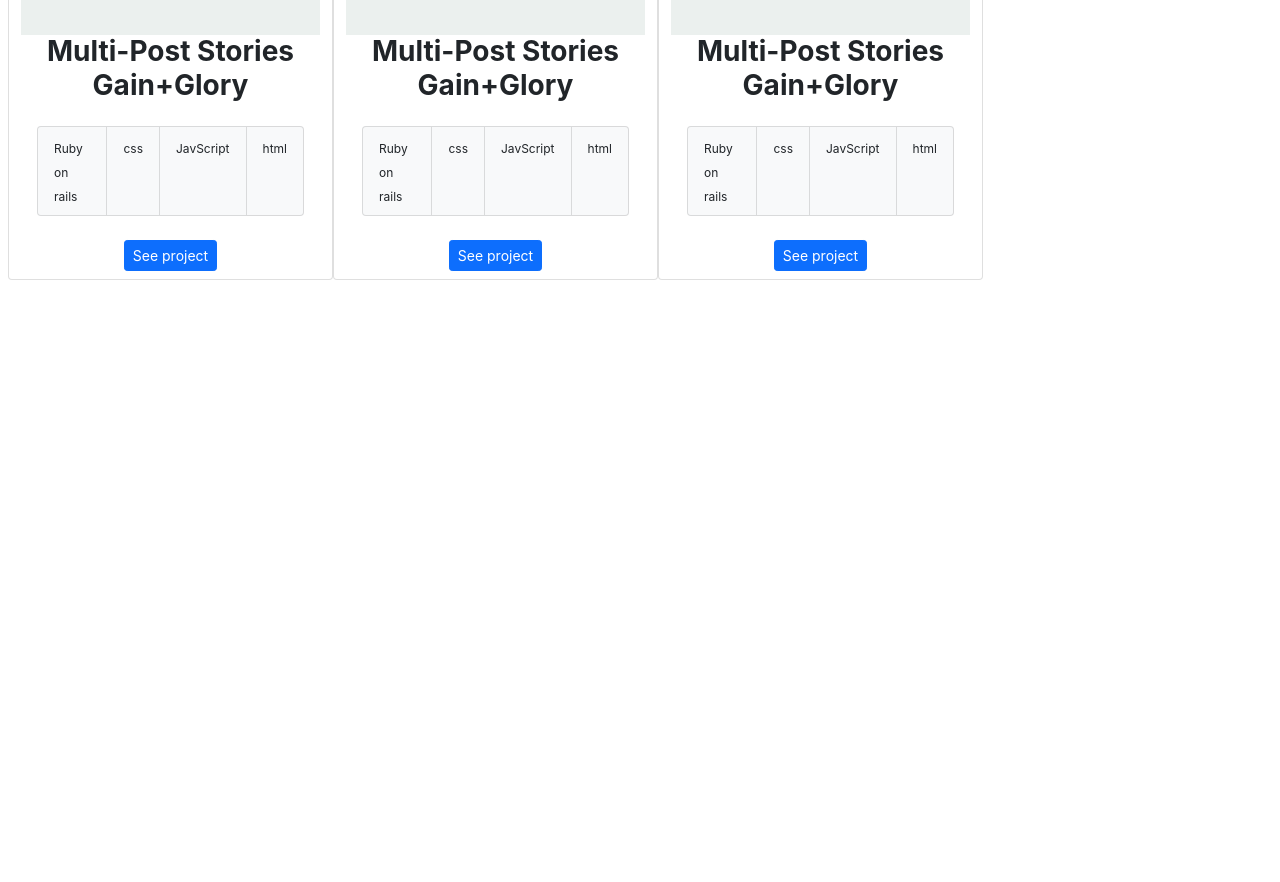
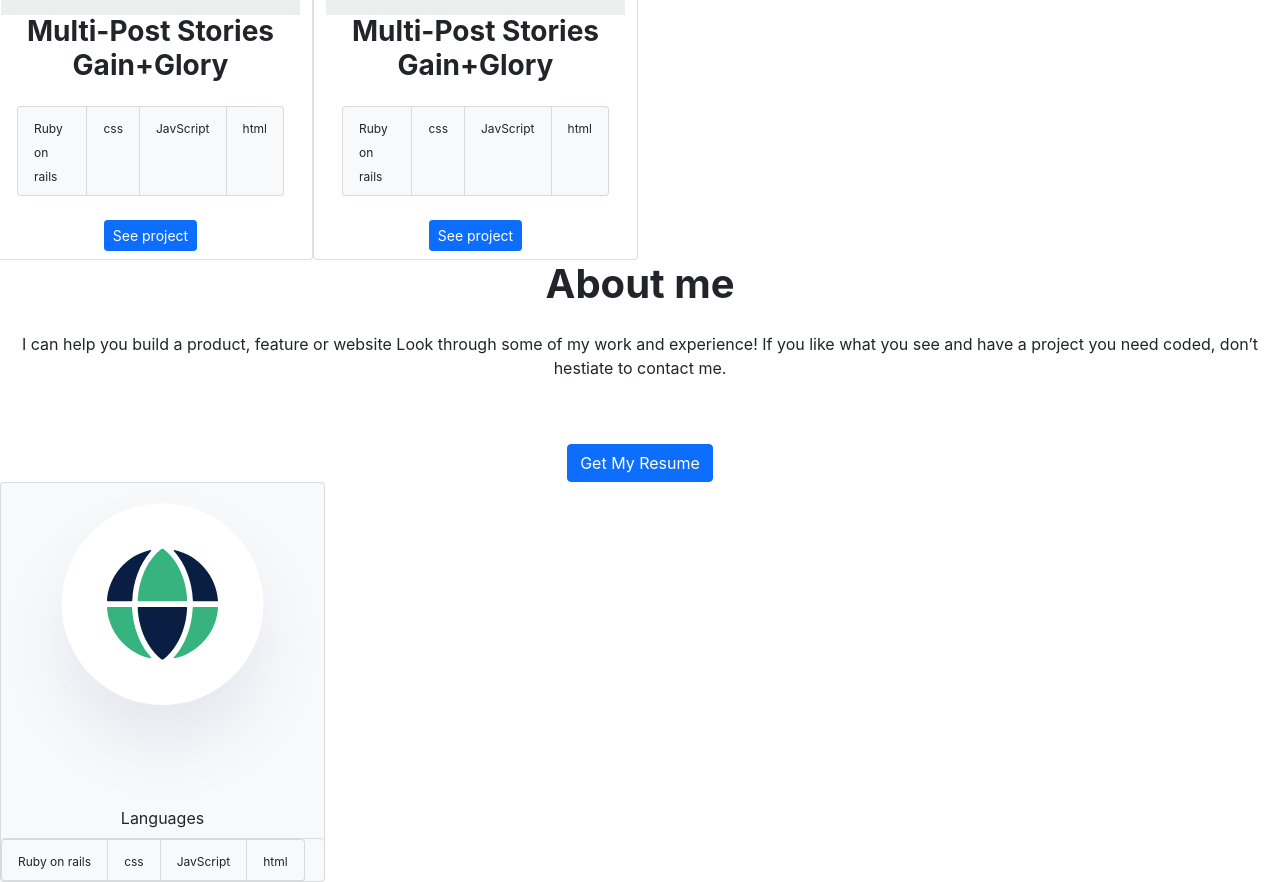
Before and after one commit to rbanos-mv/bootstrap-portfolio, a website: page index.html in a window 1280 px wide. Shown: the part 1662-2544 px from the top of the page. Before the commit the page ends 1962 px from the top, so only its background shows below. Drawn offline with nearby package versions, Linux system fonts and the light colour scheme.

Commit message:
add part of about me section

```diff
--- a/index.html
+++ b/index.html
@@ -97,7 +97,6 @@
         </div>
         <div
           class="row d-flex flex-wrap justify-content-space-between"
-          style="padding: 20px"
         >
           <div class="card col-sm-12 col-md-4 col-lg-4">
             <div class="project-img"></div>
@@ -269,6 +268,43 @@
           </div>
         </div>
       </section>
+
+      <section>
+        <div class="column justify-content-center text-center">
+            <h2 class="h1 text-dark text-center about-me-heading">
+              <strong>About me</strong>
+            </h2>
+            <p class="supporting-text">
+                I can help you build a product, feature or website Look through some
+                of my work and experience! If you like what you see and have a project
+                you need coded, don’t hestiate to contact me.
+              </p>
+              <button type="button" class="btn btn-primary" data-toggle="button" aria-pressed="false">
+                Get My Resume
+              </button>
+          </div>
+
+        <div class="card-container">
+            <div class="card bg-light d-flex column text-center">
+                <img src="./images/icon-languages.svg" alt="Languages Icon" class="card-img-top about-icon">
+                <div class="card-title ">Languages</div>
+                <ul class="list-group list-group-horizontal">
+                    <li class="list-group-item bg-light">
+                      <small>Ruby on rails</small>
+                    </li>
+                    <li class="list-group-item bg-light"><small>css</small></li>
+                    <li class="list-group-item bg-light">
+                      <small>JavScript</small>
+                    </li>
+                    <li class="list-group-item bg-light"><small>html</small></li>
+                  </ul>
+
+            </div>
+        </div>
+
+
+
+      </section>
     </div>
   </body>
 </html>
```
